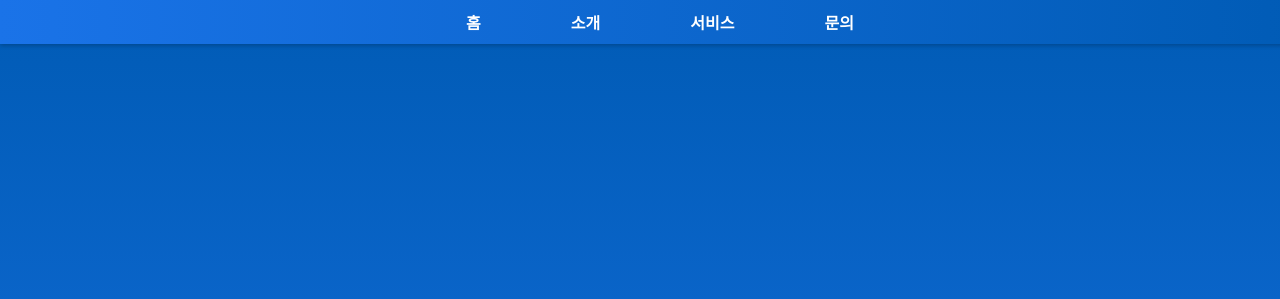
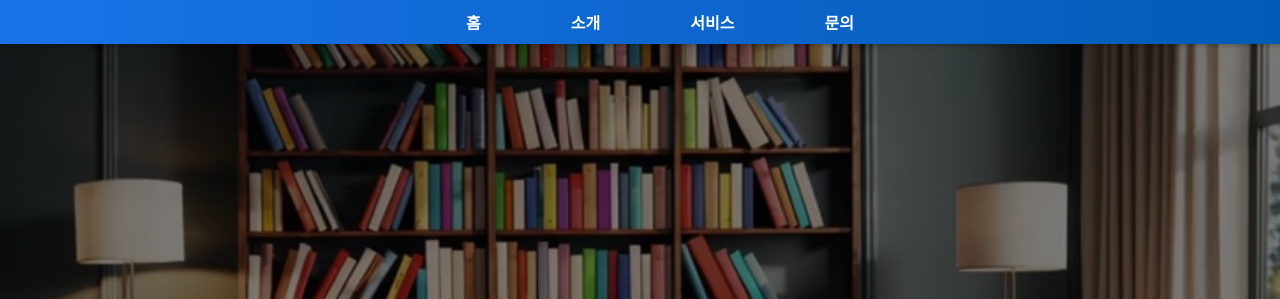
Before and after one commit to qwertymike/my-first-website, a plain HTML site: page index.html in a window 1280 px wide. Shown: the top 299 px of the page. Drawn offline with Linux system fonts and the light colour scheme.

Commit message:
Update style.css

```diff
--- a/style.css
+++ b/style.css
@@ -49,7 +49,10 @@ body {
     align-items: center;
     text-align: center;
     height: 100vh;
-    background: linear-gradient(to bottom, #005bb5, #1a73e8); /* 세련된 그라데이션 배경 */
+    background: linear-gradient(to bottom, rgba(0, 0, 0, 0.5), rgba(0, 0, 0, 0.5)), /* 그라데이션 덮기 */
+                url('./images/background.jpg'); /* 배경 이미지 추가 */
+    background-size: cover; /* 이미지가 섹션을 채우도록 설정 */
+    background-position: center; /* 이미지의 중앙을 기준으로 정렬 */
     color: white;
     padding: 0 20px;
 }
```
